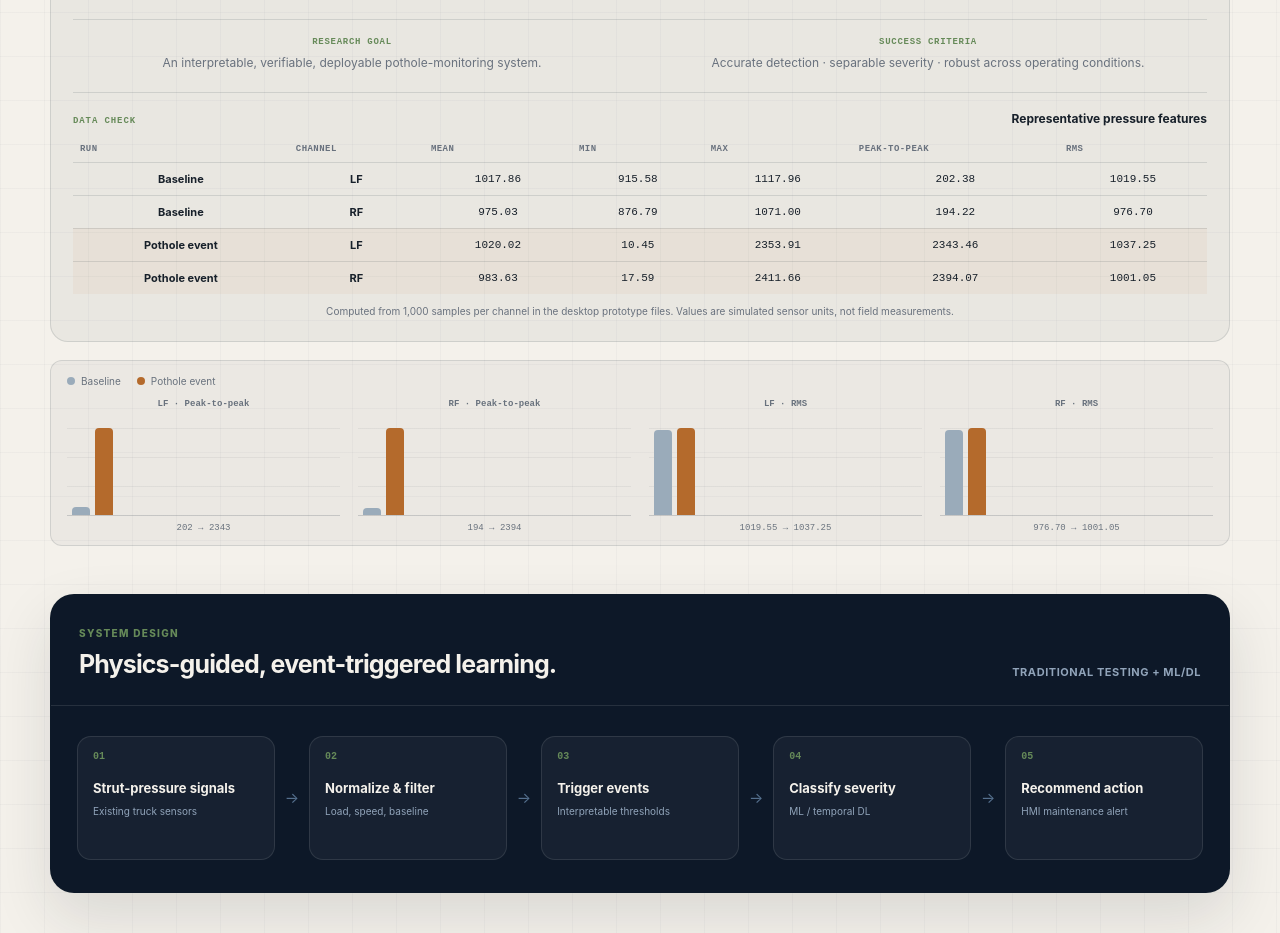
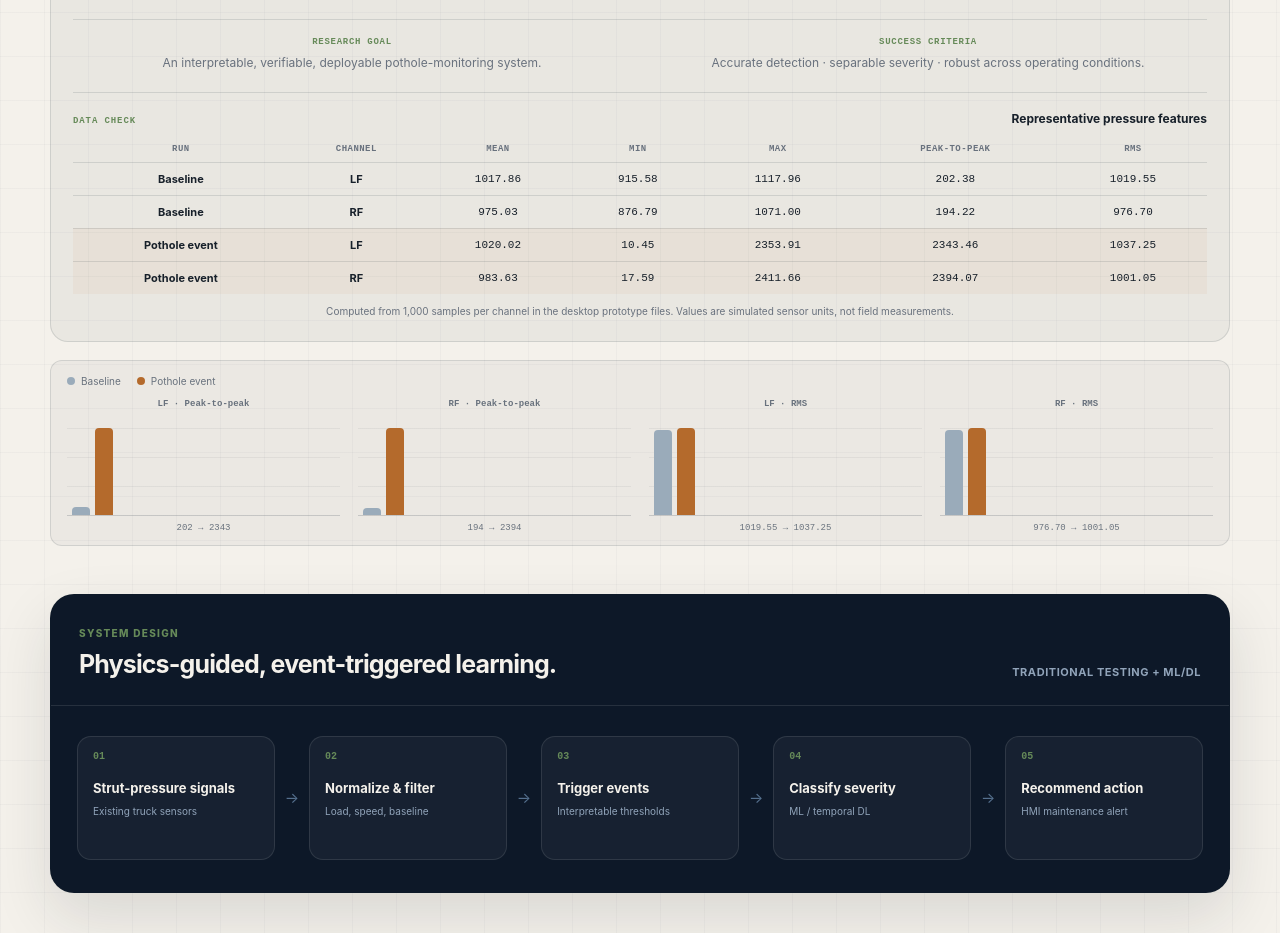
Before and after one commit to jiangjian9803-eng/jiangjian9803-eng.github.io, a Next.js app: page / in a window 1280 px wide. Shown: the part 5180-6113 px from the top of the page. Built offline with nearby package versions, Linux system fonts and the light colour scheme.

Commit message:
Align pressure data table columns

```diff
--- a/styles.css
+++ b/styles.css
@@ -317,6 +317,7 @@ h1 em { position: relative; margin-top: .08em; color: var(--blue); font-style: n
 .definition-chart { margin-top: 18px; padding: 14px 16px 12px; border: 1px solid var(--line); border-radius: 12px; background: rgba(13,24,40,.035); }.definition-chart-legend { display: flex; gap: 16px; color: var(--muted); font-size: 10px; }.definition-chart-legend span { display: inline-flex; align-items: center; gap: 6px; }.definition-chart-legend i { width: 8px; height: 8px; border-radius: 50%; }.legend-baseline { background: #9aabba; }.legend-event { background: #b46a2c; }.definition-bars { display: grid; grid-template-columns: repeat(4, 1fr); gap: 18px; margin-top: 12px; }.definition-bar-group b { display: block; min-height: 24px; color: var(--muted); font: 700 9px/1.3 monospace; }.definition-bar-track { display: flex; align-items: end; gap: 5px; height: 88px; margin-top: 5px; padding: 0 5px; border-bottom: 1px solid var(--line); background: repeating-linear-gradient(to top, transparent 0 28px, rgba(13,24,40,.06) 28px 29px); }.definition-bar { display: block; width: 18px; height: var(--bar-height); border-radius: 4px 4px 0 0; transform-origin: bottom; animation: bar-rise 1s cubic-bezier(.2,.8,.2,1) both; }.baseline-bar { background: #9aabba; }.event-bar { background: #b46a2c; animation-delay: .2s; }.definition-bar-group small { display: block; margin-top: 7px; color: var(--muted); font: 9px monospace; white-space: nowrap; }
 @keyframes bar-rise { from { transform: scaleY(0); opacity: .2; } to { transform: scaleY(1); opacity: 1; } }
 .definition-data { margin-top: 20px; padding-top: 18px; border-top: 1px solid var(--line); }.definition-data-head { display: flex; justify-content: space-between; align-items: baseline; }.definition-data-head span { color: #668a59; font: 850 9px monospace; letter-spacing: .1em; }.definition-data-head strong { color: var(--ink); font-size: 12px; }.definition-table-wrap { overflow-x: auto; margin-top: 10px; }.definition-data table { width: 100%; min-width: 680px; border-collapse: collapse; font-size: 11px; }.definition-data th { padding: 8px 7px; color: var(--muted); font: 700 9px monospace; letter-spacing: .05em; text-align: left; text-transform: uppercase; }.definition-data td { padding: 9px 7px; border-top: 1px solid var(--line); color: var(--ink); font-family: monospace; }.definition-data td:first-child, .definition-data td:nth-child(2) { font-family: inherit; font-weight: 700; }.definition-data .definition-event td { background: rgba(180,106,44,.06); }.definition-data > small { display: block; margin-top: 10px; color: var(--muted); font-size: 10px; line-height: 1.5; }
+.definition-data th, .definition-data td { text-align: center; }
 @keyframes pressure-sweep { to { stroke-dashoffset: 0; } }
 @keyframes event-pulse { 0%, 100% { opacity: .35; transform: scale(.75); transform-origin: 420px 18px; } 50% { opacity: 1; transform: scale(1.25); transform-origin: 420px 18px; } }
 @keyframes signal-flow { to { stroke-dashoffset: -16; } }
```
